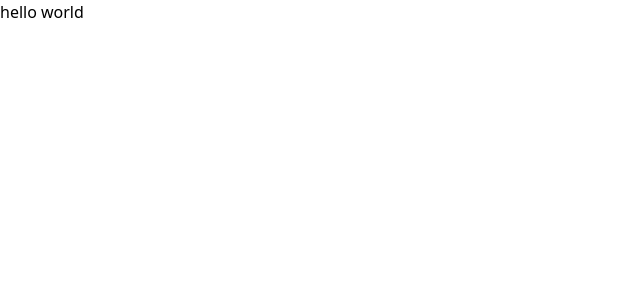
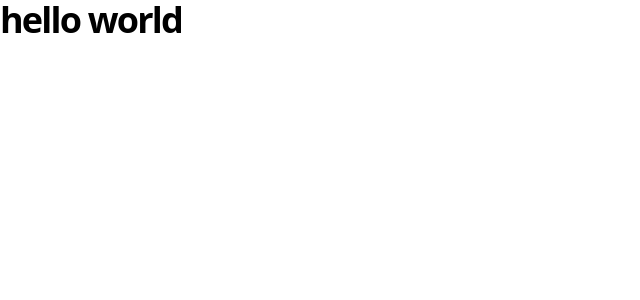
Before and after one commit to kirtan-thakkar/spylt, a Next.js app: page / in a window 1280 px wide. Shown: the top 300 px of the page, without its empty margins (0-640 px from the left). Built offline with nearby package versions, Linux system fonts and the light colour scheme.

Commit message:
Add prettier-tailwind plugin & update layout.jsx

```diff
--- a/app/layout.jsx
+++ b/app/layout.jsx
@@ -1,28 +1,14 @@
-import { Geist, Geist_Mono } from "next/font/google";
 import "./globals.css";
 
-const geistSans = Geist({
-  variable: "--font-geist-sans",
-  subsets: ["latin"],
-});
-
-const geistMono = Geist_Mono({
-  variable: "--font-geist-mono",
-  subsets: ["latin"],
-});
-
 export const metadata = {
-  title: "Create Next App",
-  description: "Generated by create next app",
+  title: "Spylt",
+  description: "A bold and energetic beverage brand redefining chocolate milk with the perfect blend of protein and caffeine. Built for those who crave adventure, nostalgia, and unstoppable energy in every sip.",
 };
 
 export default function RootLayout({ children }) {
   return (
-    <html
-      lang="en"
-      className={`${geistSans.variable} ${geistMono.variable} h-full antialiased`}
-    >
-      <body className="min-h-full flex flex-col">{children}</body>
+    <html lang="en" className={`h-full antialiased`}>
+      <body className="flex min-h-full flex-col">{children}</body>
     </html>
   );
 }
--- a/app/page.jsx
+++ b/app/page.jsx
@@ -3,7 +3,9 @@ import Image from "next/image";
 export default function Home() {
   return (
     <div>
-      <h1>hello world</h1>
+      <h1 className="text-4xl font-bold tracking-tighter">
+        hello world
+      </h1>
     </div>
   );
 }
--- a/package.json
+++ b/package.json
@@ -18,6 +18,8 @@
     "babel-plugin-react-compiler": "1.0.0",
     "eslint": "^9",
     "eslint-config-next": "16.2.1",
+    "prettier": "^3.8.1",
+    "prettier-plugin-tailwindcss": "^0.7.2",
     "tailwindcss": "^4"
   }
 }
```
Also changed, not shown: 2 other files (tests, documents, lock files or other folders).
